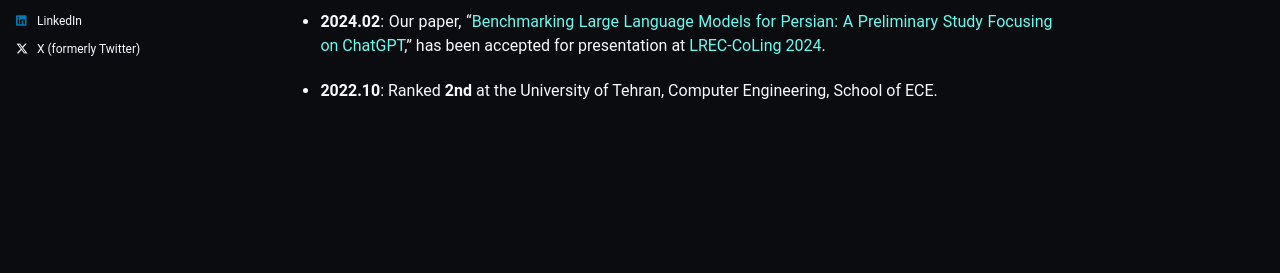
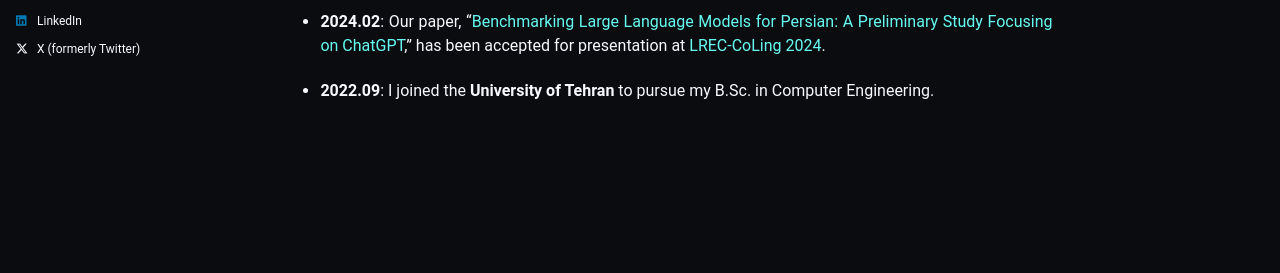
Before and after one commit to Ipouyall/Ipouyall.github.io, a Jekyll site: the page built from _pages/about.md, in a window 1280 px wide and 900 px high, scrolled down 722 px. Shown: the part 445-718 px from the top of the window. Built offline with Jekyll 4.4.1, drawn with Linux system fonts in a browser that asks for light colours; some web fonts are replaced.

Commit message:
Update about-me

```diff
--- a/_pages/about.md
+++ b/_pages/about.md
@@ -48,4 +48,4 @@ News
 
 - **2024.02**: Our paper, "[Benchmarking Large Language Models for Persian: A Preliminary Study Focusing on ChatGPT](https://aclanthology.org/2024.lrec-main.197/)," has been accepted for presentation at [LREC-CoLing 2024](https://lrec-coling-2024.org/).
 
-- **2022.10**: Ranked **2nd** at the University of Tehran, Computer Engineering, School of ECE.
+- **2022.09**: I joined the **University of Tehran** to pursue my B.Sc. in Computer Engineering.
```
